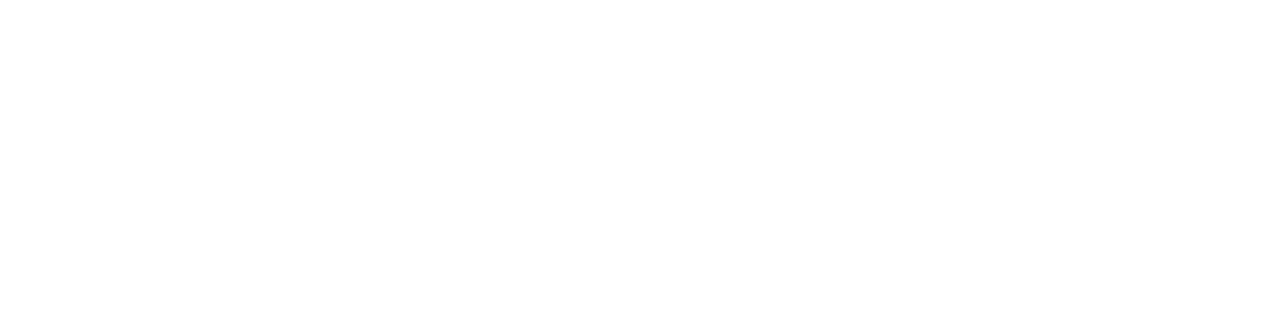
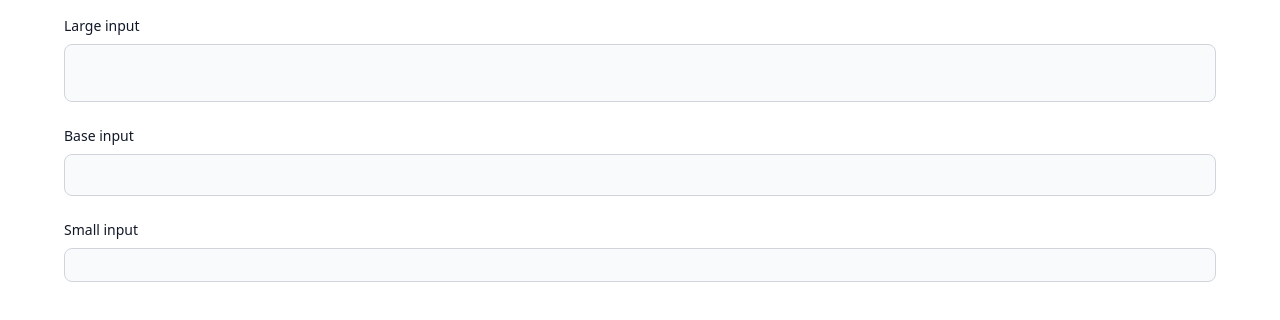
Before and after one commit to rabinkmc/saathi-fe, a Vue app: page /test in a window 1280 px wide. Before the commit this address had no page. Shown: the top 320 px of the page. Built offline with nearby package versions, Linux system fonts and the light colour scheme.

Commit message:
create form template

```diff
--- a/src/components/CreateUserPost.vue
+++ b/src/components/CreateUserPost.vue
@@ -1,25 +1,80 @@
 <template>
- <!-- component -->
-<!-- post card -->
-<div class="flex bg-white shadow-lg rounded-lg mx-4 md:mx-auto my-10 max-w-md md:max-w-2xl "><!--horizantil margin is just for display-->
-   <div class="flex items-stretch px-4 py-6 w-full">
-      <img class="w-12 h-12 rounded-full object-cover mr-4 shadow" src="https://images.unsplash.com/photo-1542156822-6924d1a71ace?ixlib=rb-1.2.1&ixid=eyJhcHBfaWQiOjEyMDd9&auto=format&fit=crop&w=500&q=60" alt="avatar">
-      <div class="grow">
-         <div class="flex justify-between">
-            <h2 class="text-lg font-semibold text-gray-900 -mt-1">{{post.author}}</h2>
-            <small class="text-sm text-gray-700">22h ago</small>
-         </div>
-        <p class="text-gray-700">{{post.modified}} </p>
-         <p class="mt-3 text-black">{{post.title}}</p>
-         <p class="mt-3 text-gray-700 text-sm">{{post.body}}</p>
-      </div>
-   </div>
-</div>
+  <div class="py-8 px-8 border-2 border-gray-300">
+    <div>
+      <input type="text" id="small-input" placeholder="Enter title"
+             class="my-4 block p-2 w-full text-gray-900 bg-gray-50 rounded-lg border border-gray-300 sm:text-xs focus:ring-blue-500 focus:border-blue-500 dark:bg-gray-700 dark:border-gray-600 dark:placeholder-gray-400 dark:text-white dark:focus:ring-blue-500 dark:focus:border-blue-500">
+    </div>
+    <div class="mb-6">
+      <input type="text" id="large-input" placeholder="Enter description for the post"
+             class="block p-4 w-full h-40 text-gray-900 bg-gray-50 rounded-lg border border-gray-300 sm:text-md focus:ring-blue-500 focus:border-blue-500 dark:bg-gray-700 dark:border-gray-600 dark:placeholder-gray-400 dark:text-white dark:focus:ring-blue-500 dark:focus:border-blue-500">
+    </div>
+
+    <div class="mb-6">
+      <input type="file" @change="onChange"/>
+    </div>
+
+    <div class="mb-6">
+      <button class="px-6
+      py-2.5
+      bg-slate-600
+      text-white
+      font-medium
+      rounded
+      my-2
+      ">
+        Submit
+      </button>
+    </div>
+    <!--  <div class="flex justify-center mt-8">-->
+    <!--    <div class="max-w-2xl rounded-lg shadow-xl bg-gray-50">-->
+    <!--      <div class="m-4">-->
+    <!--        <label class="inline-block mb-2 text-gray-500">{{ image ? "" : "Choose" }} Image File</label>-->
+    <!--        <div class="flex items-center justify-center w-full">-->
+    <!--          <label-->
+    <!--              class="flex flex-col w-full h-32 border-4 border-blue-200 border-dashed hover:bg-gray-100 hover:border-gray-300">-->
+    <!--            <div class="flex flex-col items-center justify-center pt-7">-->
+    <!--              <p class="pt-1 text-sm tracking-wider text-gray-400 group-hover:text-gray-600">-->
+    <!--                {{ image ? image[0].name : "Upload an image" }}</p>-->
+    <!--            </div>-->
+    <!--            <input type="file" @change="onChange" class="opacity-0"/>-->
+    <!--          </label>-->
+    <!--        </div>-->
+    <!--      </div>-->
+    <!--      <div class="flex justify-center p-2">-->
+    <!--        <button class="w-full px-4 py-2 text-white bg-blue-500 rounded shadow-xl">Upload</button>-->
+    <!--      </div>-->
+    <!--    </div>-->
+    <!--  </div>-->
+  </div>
 </template>
 <script>
 export default {
-  props: {
-    post: {}
+  data() {
+    return {
+      file: null,
+      headers: {"Authorization": `Bearer ${localStorage.getItem("token")}`},
+      url: "posts/",
+      image: null
+    }
+  },
+  methods: {
+    onChange(event) {
+      console.log(event)
+      console.log(event.target)
+      console.log(event.target.files[0].name)
+      this.image = event.target.files
+    },
+    onUpload() {
+      const formData = new FormData()
+      formData.append('image', this.image, this.image.name)
+      this.$http.post(this.url, formData, {headers: this.headers}).then((response) => {
+        console.log(response)
+      })
+    }
+
+
   }
+
 }
+
 </script>
--- /dev/null
+++ b/src/components/PostForm.vue
@@ -0,0 +1,18 @@
+<template>
+
+  <div class="mb-6">
+    <label for="large-input" class="block mb-2 text-sm font-medium text-gray-900 dark:text-gray-300">Large input</label>
+    <input type="text" id="large-input"
+           class="block p-4 w-full text-gray-900 bg-gray-50 rounded-lg border border-gray-300 sm:text-md focus:ring-blue-500 focus:border-blue-500 dark:bg-gray-700 dark:border-gray-600 dark:placeholder-gray-400 dark:text-white dark:focus:ring-blue-500 dark:focus:border-blue-500">
+  </div>
+  <div class="mb-6">
+    <label for="base-input" class="block mb-2 text-sm font-medium text-gray-900 dark:text-gray-300">Base input</label>
+    <input type="text" id="base-input"
+           class="bg-gray-50 border border-gray-300 text-gray-900 text-sm rounded-lg focus:ring-blue-500 focus:border-blue-500 block w-full p-2.5 dark:bg-gray-700 dark:border-gray-600 dark:placeholder-gray-400 dark:text-white dark:focus:ring-blue-500 dark:focus:border-blue-500">
+  </div>
+  <div>
+    <label for="small-input" class="block mb-2 text-sm font-medium text-gray-900 dark:text-gray-300">Small input</label>
+    <input type="text" id="small-input"
+           class="block p-2 w-full text-gray-900 bg-gray-50 rounded-lg border border-gray-300 sm:text-xs focus:ring-blue-500 focus:border-blue-500 dark:bg-gray-700 dark:border-gray-600 dark:placeholder-gray-400 dark:text-white dark:focus:ring-blue-500 dark:focus:border-blue-500">
+  </div>
+</template>
--- /dev/null
+++ b/src/components/UserPost.vue
@@ -0,0 +1,25 @@
+<template>
+ <!-- component -->
+<!-- post card -->
+<div class="flex bg-white shadow-lg rounded-lg mx-4 md:mx-auto my-10 max-w-md md:max-w-2xl "><!--horizantil margin is just for display-->
+   <div class="flex items-stretch px-4 py-6 w-full">
+      <img class="w-12 h-12 rounded-full object-cover mr-4 shadow" src="https://images.unsplash.com/photo-1542156822-6924d1a71ace?ixlib=rb-1.2.1&ixid=eyJhcHBfaWQiOjEyMDd9&auto=format&fit=crop&w=500&q=60" alt="avatar">
+      <div class="grow">
+         <div class="flex justify-between">
+            <h2 class="text-lg font-semibold text-gray-900 -mt-1">{{post.author}}</h2>
+            <small class="text-sm text-gray-700">22h ago</small>
+         </div>
+        <p class="text-gray-700">{{post.modified}} </p>
+         <p class="mt-3 text-black">{{post.title}}</p>
+         <p class="mt-3 text-gray-700 text-sm">{{post.body}}</p>
+      </div>
+   </div>
+</div>
+</template>
+<script>
+export default {
+  props: {
+    post: {}
+  }
+}
+</script>
--- a/src/router/index.js
+++ b/src/router/index.js
@@ -1,11 +1,17 @@
 import { createRouter, createWebHistory } from 'vue-router'
-import LoginView from '../views/LoginView.vue'
+import LoginView from '@/views/LoginView';
+import TestView from "@/views/TestView";
 
 const routes = [
   {
-    path: '/login',
+    path: '/',
     name: 'login',
     component: LoginView
+  },
+  {
+    path: '/test',
+    name: 'test',
+    component: TestView
   },
   {
     path: '/home',
--- a/src/views/HomeView.vue
+++ b/src/views/HomeView.vue
@@ -1,11 +1,27 @@
 <template>
   <NavBar @logout="logOut"/>
+<button type="button" class="px-6
+      py-2.5
+      bg-slate-600
+      text-white
+      font-medium
+      rounded
+      my-2
+      "
+     @click = "createPost= !createPost"
+      >
+  {{createPost? "Cancel": "Create"}}
+</button>
+  <template v-if="createPost">
+    <CreateUserPost/>
+  </template>
   <div v-for="item in posts" :key="item">
-    <CreateUserPost :post="item" />
+    <UserPost :post="item" />
   </div>
 </template>
 
 <script>
+import UserPost from "../components/UserPost.vue";
 import CreateUserPost from "../components/CreateUserPost.vue";
 import NavBar from "../components/NavBar.vue";
 
@@ -13,11 +29,13 @@ export default {
   name: "HomeView",
   components: {
     CreateUserPost,
+    UserPost,
     NavBar
   },
   data() {
     return {
       posts: {},
+      createPost: false,
       headers: {"Authorization": `Bearer ${localStorage.getItem("token")}`},
       url: "posts/"
     }
--- /dev/null
+++ b/src/views/TestView.vue
@@ -0,0 +1,12 @@
+<template>
+  <PostForm/>
+</template>
+
+<script>
+import PostForm from "@/components/PostForm";
+export default {
+  components: {
+    PostForm
+  }
+}
+</script>
```
